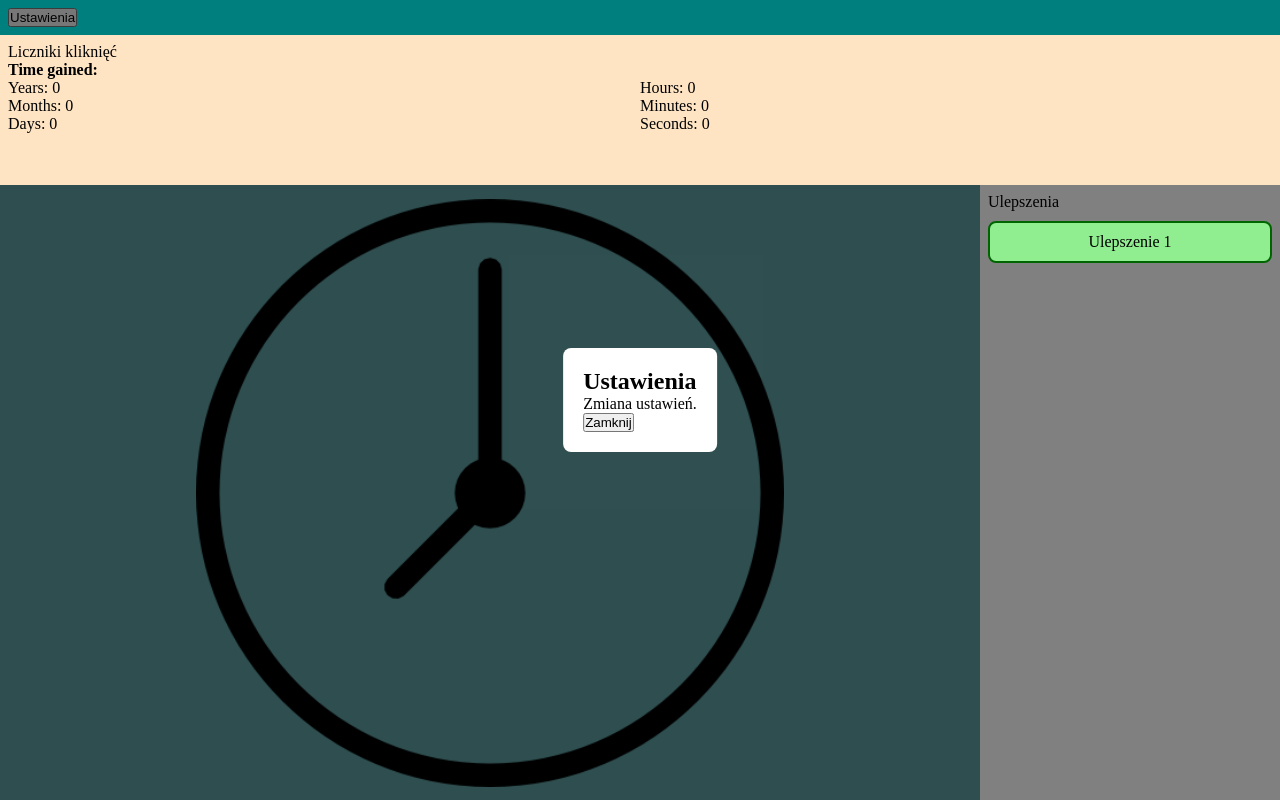
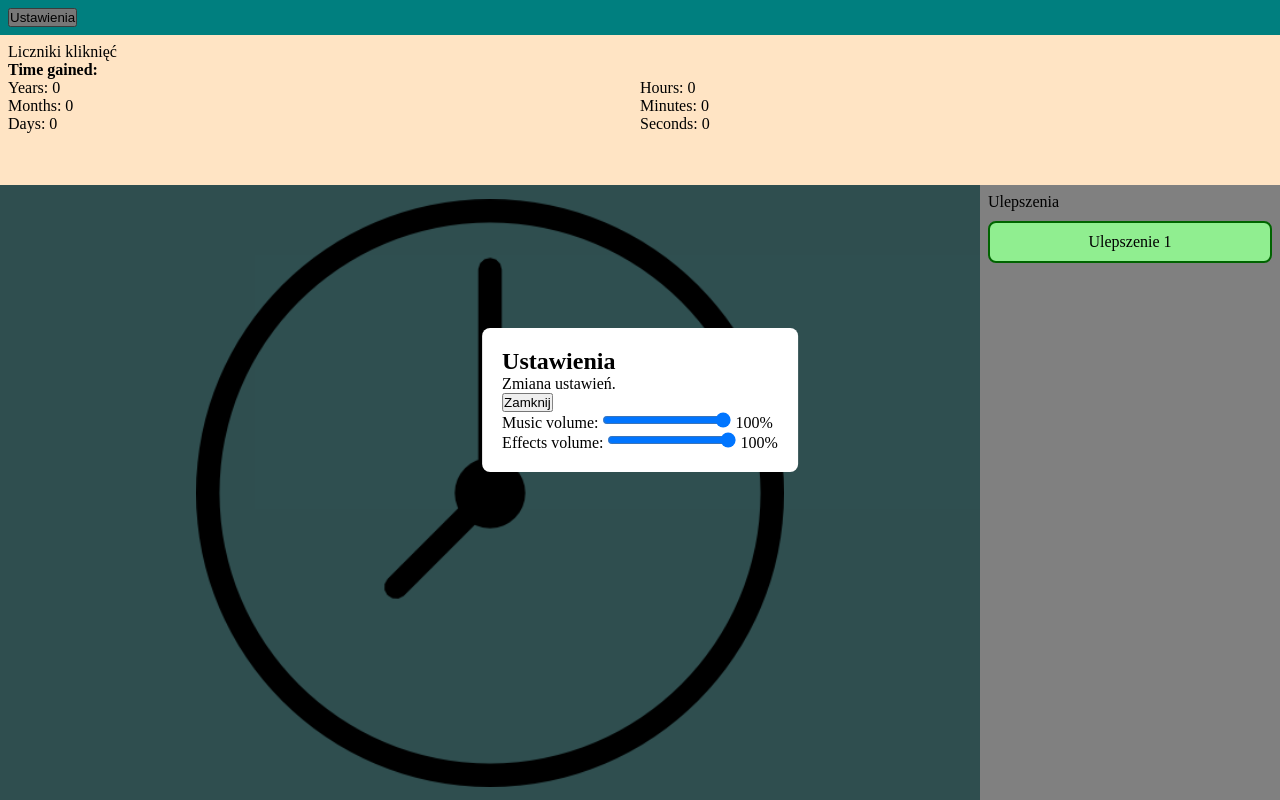
Before and after one commit to EnderMot/Clocker, a plain HTML site: page index.html in a window 1280 px wide. Both pictures are taken after a click on the button "Ustawienia". Drawn offline with Linux system fonts and the light colour scheme.

Commit message:
Dodanie dźwięków
- dodałem dźwięki
- dodałem działające slidery, w zakładce ustawienia, do regulacji głośności

```diff
--- a/index.html
+++ b/index.html
@@ -9,8 +9,12 @@
     <link rel="stylesheet" href="style.css">
     <!-- Link to main script.js file -->
     <script type="text/javascript" src="script.js" defer></script>
+    <!-- Sounds -->
+    <audio autoplay loop src= "Sounds/backgroundClockSound.mp3" id="backgroundMusic"></audio>
+    <audio src="Sounds/clickClockSound.mp3" id="soundEffect"></audio>
   </head>
   <body>
+
 
     <!-- Area for all navigation elements like upgrades show button settings etc -->
     <navigationArea>
@@ -23,7 +27,22 @@
      <h2>Ustawienia</h2>
      <p>Zmiana ustawień.</p>
      <button onclick="closeSettings()">Zamknij</button>
+
+     <!-- Background music slider -->
+     <div class="slider-container">
+      <label for="musicVolumeSlider">Music volume:</label>
+      <input type="range" id="musicVolumeSlider" min="0" max="100" value="100" oninput="showMusicVolume(this.value)">
+      <label id="musicVolumeValue">100%</label>
+    </div>
+
+    <!-- Effect slider -->
+    <div class="slider-container">
+      <label for="effectVolumeSlider">Effects volume:</label>
+      <input type="range" id="effectVolumeSlider" min="0" max="100" value="100" oninput="showEffectVolume(this.value)">
+      <label id="effectVolumeValue">100%</label>
+    </div>
    </div>
+
  </div>
 
       <!-- Button to show upgrade area when on screen with less than 800px width -->
--- a/script.js
+++ b/script.js
@@ -16,6 +16,9 @@ function clickClock(){
     clickAmount++;
     updateCounters();
     updateClockGraphic();
+
+    soundEffect.currentTime = 0;
+    soundEffect.play();
 }
 
 function updateClockGraphic(){
@@ -66,8 +69,32 @@ function updateSeconds(seconds){
 
 // Nakładka ustawienia
 
+const sliderMusic = document.getElementById('musicVolumeSlider');
+const sliderMusicValue = document.getElementById('musicVolumeValue');
+
+const sliderEffects = document.getElementById('effectVolumeSlider');
+const sliderEffectValue = document.getElementById('effectVolumeValue');
+
+const backgroundMusic = document.getElementById('backgroundMusic');
+const soundEffect = document.getElementById('soundEffect');
+
+document.addEventListener('click', function(){
+    backgroundMusic.play();
+    soundEffect.play();
+}, { once: true });
+
 function openSettings() {
     document.getElementById('settingsPanel').classList.remove('hidden');
+  }
+
+  function showMusicVolume(value) {
+      sliderMusicValue.innerHTML = value + '%';
+      backgroundMusic.volume = value / 100;
+  }
+
+  function showEffectVolume(value) {
+      sliderEffectValue.innerHTML = value + '%';
+      soundEffect.volume = value / 100;
   }
 
   function closeSettings() {
```
Also changed, not shown: 2 other files.
